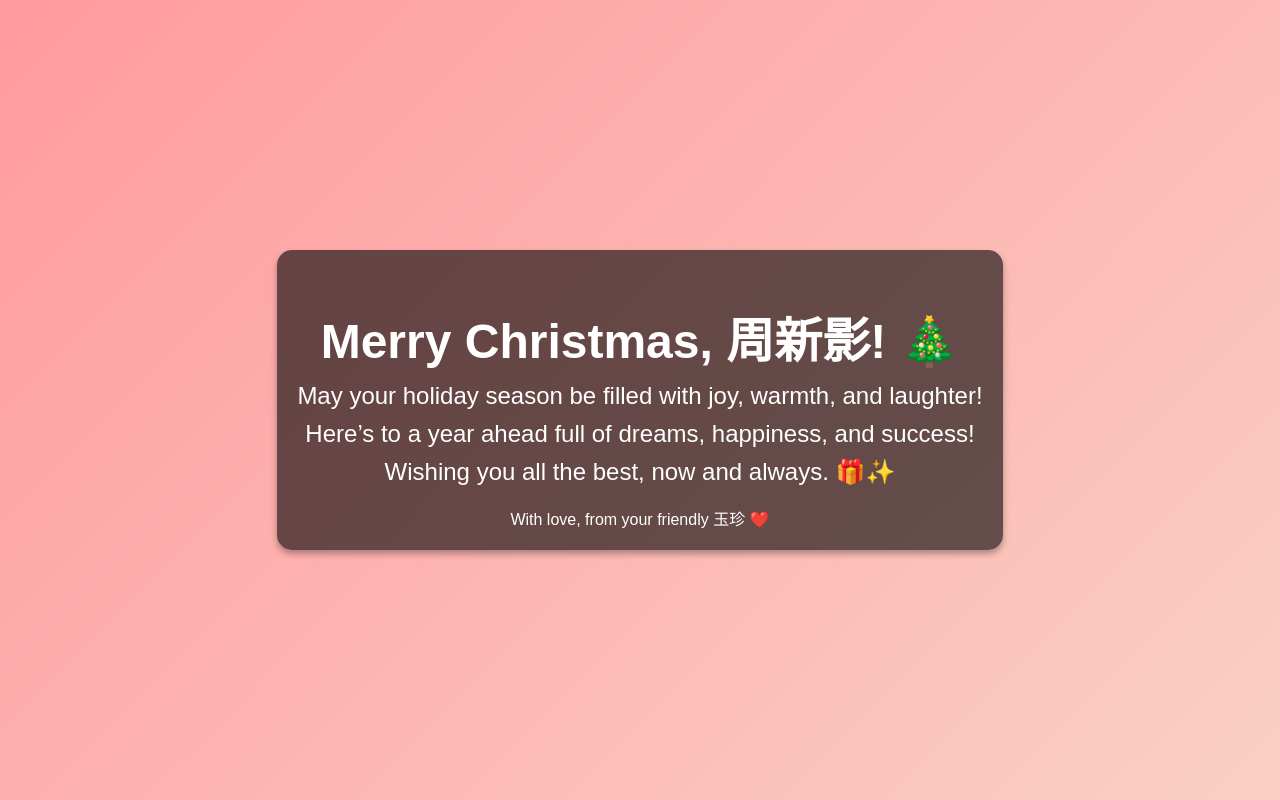
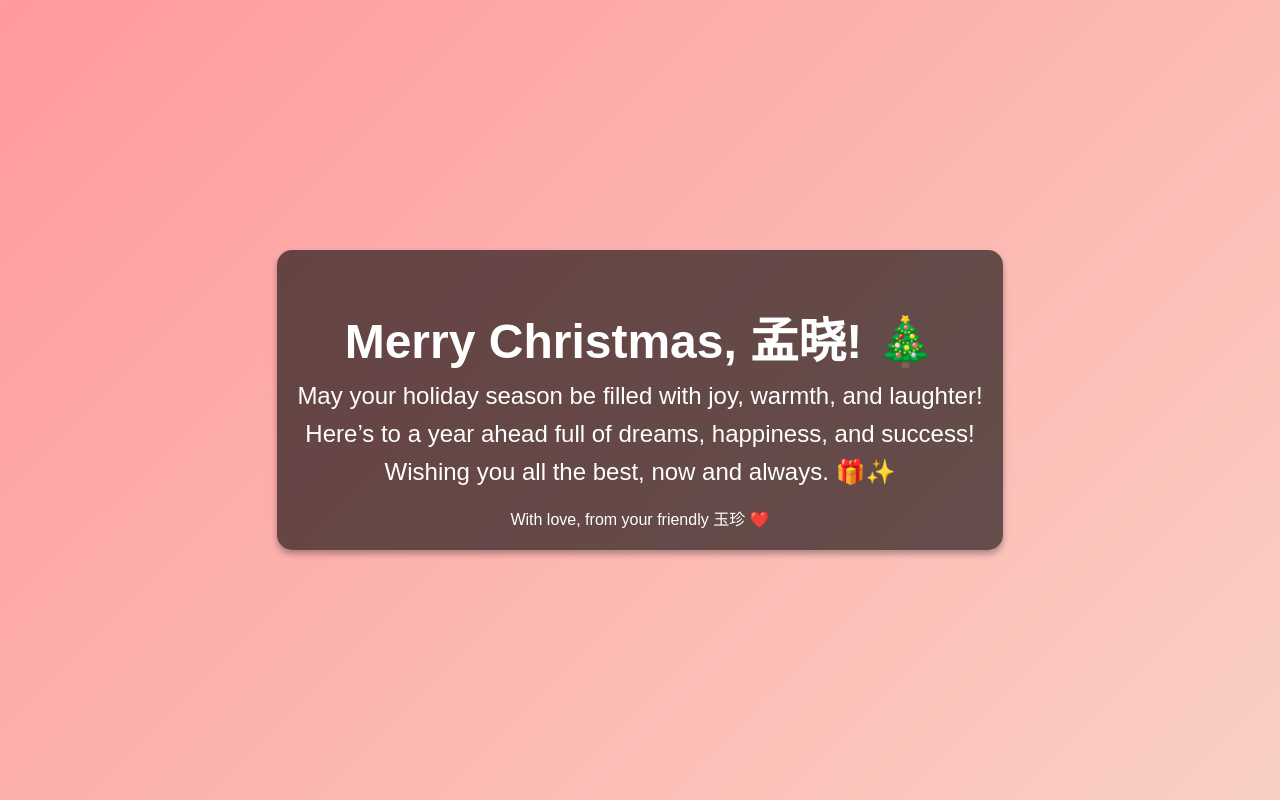
Before and after one commit to liyuzhen01/christmas-wishes, a plain HTML site: page index.html in a window 1280 px wide. Drawn offline with Linux system fonts and the light colour scheme.

Commit message:
Update index.html

```diff
--- a/index.html
+++ b/index.html
@@ -39,7 +39,7 @@
 </head>
 <body>
     <div class="container">
-        <h1>Merry Christmas, 周新影! 🎄</h1>
+        <h1>Merry Christmas, 孟晓! 🎄</h1>
         <p>May your holiday season be filled with joy, warmth, and laughter!</p>
         <p>Here’s to a year ahead full of dreams, happiness, and success!</p>
         <p>Wishing you all the best, now and always. 🎁✨</p>
```
